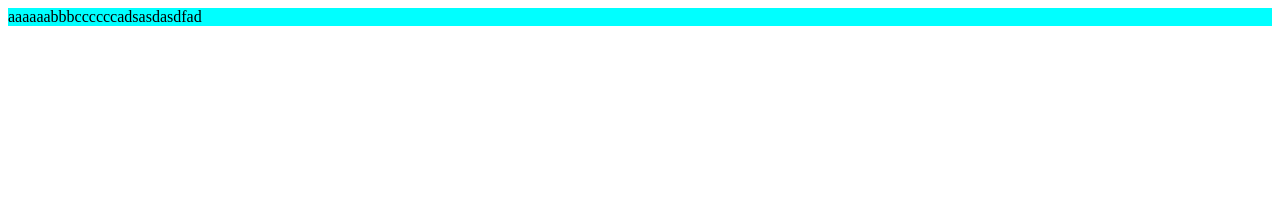
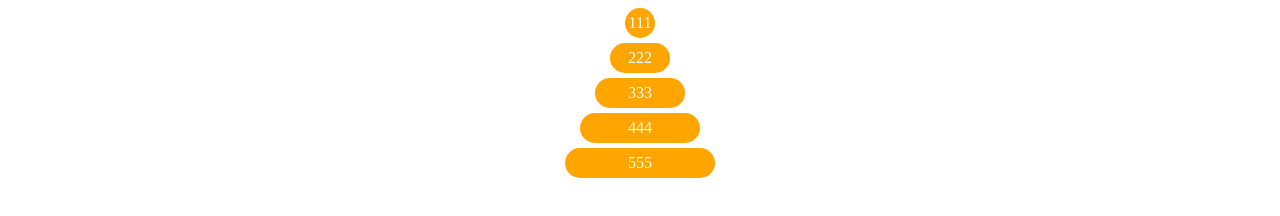
Before and after one commit to CcccFz/css-just-patience, a plain HTML site: page index.html in a window 1280 px wide. Drawn offline with Linux system fonts and the light colour scheme.

Commit message:
component css

```diff
--- a/index.html
+++ b/index.html
@@ -6,6 +6,7 @@
   <meta http-equiv="X-UA-Compatible" content="IE=edge">
   <meta name="viewport" content="width=device-width, initial-scale=1.0">
   <title>css-in-patience</title>
+  <link rel="stylesheet" href="./style.css">
 </head>
 
 <body>
@@ -16,21 +17,25 @@
       <div id="account user"></div>
     </header>
 
-    <div id="banner"></div>
-
     <div id="content">
-      <aside style="background-color: aqua;">
-        aaaaaabbbccccccadsasdasdfad
-      </aside>
+      <div id="banner"></div>
+      <aside></aside>
 
       <main>
         <div id="feature">
           <section></section>
         </div>
+
+        <div class="box-1 box">111</div>
+        <div class="box-2 box">222</div>
+        <div class="box-3 box">333</div>
+        <div class="box-4 box">444</div>
+        <div class="box-5 box">555</div>
       </main>
     </div>
 
     <footer>
+
     </footer>
   </div>
 </body>
--- /dev/null
+++ b/style.css
@@ -0,0 +1,25 @@
+.box {
+  height: 30px;
+  background-color: orange;
+  text-align: center;
+  color: #fff;
+  line-height: 30px;
+  margin: 0 auto 5px auto;
+  border-radius: 999px;
+}
+
+.box-1 {
+  width: 30px;
+}
+.box-2 {
+  width: 60px;
+}
+.box-3 {
+  width: 90px;
+}
+.box-4 {
+  width: 120px;
+}
+.box-5 {
+  width: 150px;
+}
```
